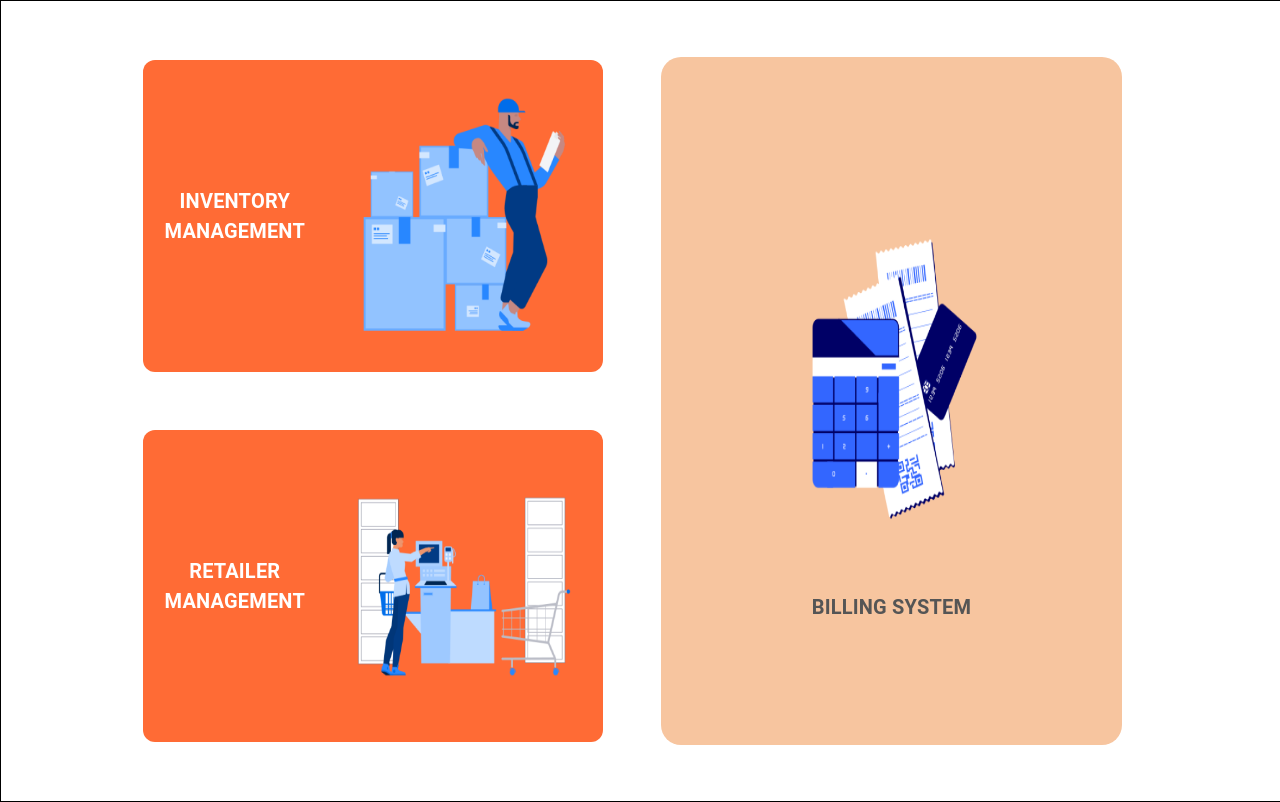
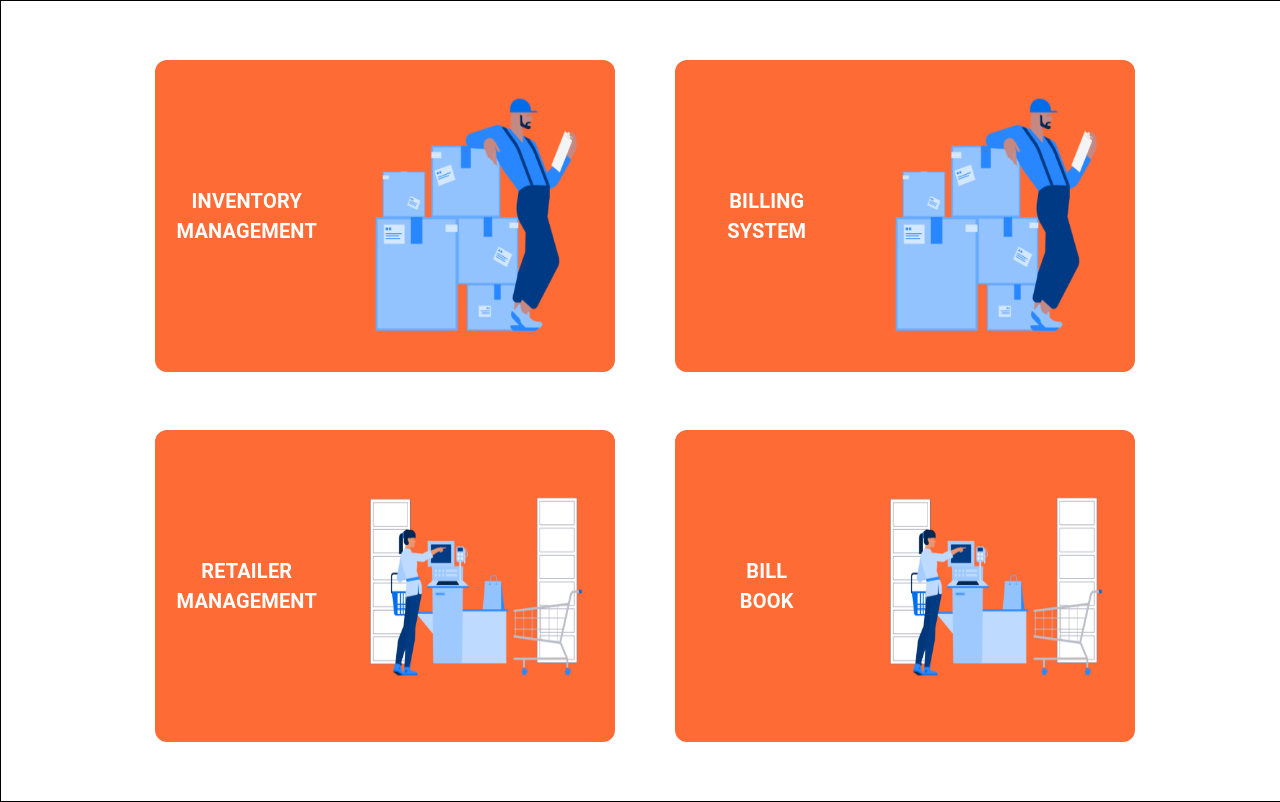
Before and after one commit to prasanna3511/varad, a React (Create React App) app: page /dashboard in a window 1280 px wide. Built offline with nearby package versions, Linux system fonts and the light colour scheme.

Commit message:
Billing Backend and Dashboard update

```diff
--- a/src/Pages/Dashboard/Dashboard.js
+++ b/src/Pages/Dashboard/Dashboard.js
@@ -139,10 +139,126 @@ const handlebill=()=>{
             <img src={retail} style={{ width: "80%", height: "80%" }} />
           </Box>
         </Box>
+
+
       </Box>
       {/* box 1 */}
       {/* box 2 */}
+
       <Box
+        sx={{
+          width: "40%",
+          height: "100%",
+          display: "flex",
+          justifyContent: "space-evenly",
+          flexDirection: "column",
+          alignItems: "center",
+          minWidth: 500,
+          ml: 1,
+        }}
+      >
+        <Box
+          sx={{
+            width: "90%",
+            height: "39%",
+            backgroundColor: "#FF6B35",
+            borderRadius: 3,
+            display: "flex",
+            flexDirection: "row",
+            justifyContent: "center",
+            alignItems: "center",
+            // mr: -2,
+          }}
+          onClick={handlebill}
+        >
+          <Box
+            sx={{
+              width: "40%",
+              height: "100%",
+              display: "flex",
+              justifyContent: "center",
+              alignItems: "center",
+              flexDirection: "column",
+            }}
+          >
+            <Typography
+              sx={{ color: "white", alignSelf: "center", fontSize: 20 , fontWeight:600}}
+            >
+              BILLING
+            </Typography>
+            <Typography
+              sx={{ color: "white", alignSelf: "center", fontSize: 20 , fontWeight:600}}
+            >
+              SYSTEM
+            </Typography>
+          </Box>
+          <Box
+            sx={{
+              width: "60%",
+              height: "100%",
+              display: "flex",
+              justifyContent: "center",
+              alignItems: "center",
+            }}
+          >
+            <img src={inventory} style={{ width: "80%", height: "80%" }} />
+          </Box>
+        </Box>
+
+
+        <Box
+          sx={{
+            width: "90%",
+            height: "39%",
+            backgroundColor: "#FF6B35",
+            borderRadius: 3,
+            display: "flex",
+            flexDirection: "row",
+            justifyContent: "center",
+            alignItems: "center",
+            // mr: -2,
+          }}
+          onClick={handleretail}
+
+        >
+          <Box
+            sx={{
+              width: "40%",
+              height: "100%",
+              display: "flex",
+              justifyContent: "center",
+              alignItems: "center",
+              flexDirection: "column",
+            }}
+          >
+            <Typography
+              sx={{ color: "white", alignSelf: "center", fontSize: 20, fontWeight:600 }}
+            >
+              BILL
+            </Typography>
+            <Typography
+              sx={{ color: "white", alignSelf: "center", fontSize: 20 , fontWeight:600 }}
+            >
+              BOOK
+            </Typography>
+          </Box>
+          <Box
+            sx={{
+              width: "60%",
+              height: "100%",
+              display: "flex",
+              justifyContent: "center",
+              alignItems: "center",
+            }}
+          >
+            <img src={retail} style={{ width: "80%", height: "80%" }} />
+          </Box>
+        </Box>
+
+
+      </Box>
+
+      {/* <Box
         sx={{
           width: "40%",
           height: "100%",
@@ -167,7 +283,7 @@ const handlebill=()=>{
         <img src={bill} style={{width:'60%', height:'60%'}}/>
         <Typography sx={{ color: "#555555", alignSelf: "center", fontSize: 20 , fontWeight:600  }}>BILLING SYSTEM</Typography>
          </Box>
-      </Box>
+      </Box> */}
       {/* box 2 */}
     </Box>
   );
```
Also changed, not shown: src/components/bill/Bill.js (+201 -41 lines).
